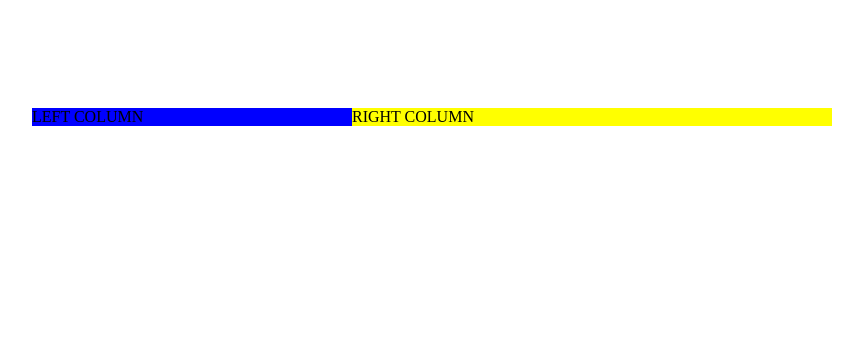
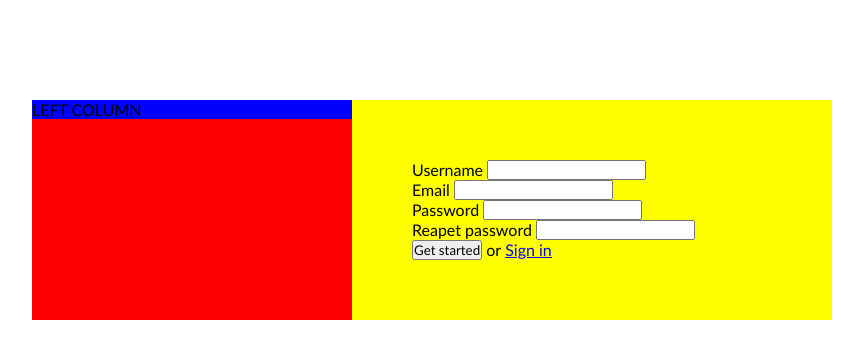
Before and after one commit to camel25/3-Sign-up, a plain HTML site: page index.html in a window 1280 px wide. Shown: the whole page, without its empty margins (208-1071 px from the left). Drawn offline with Linux system fonts and the light colour scheme.

Commit message:
Form and reset css rule

```diff
--- a/css/main.css
+++ b/css/main.css
@@ -1,3 +1,12 @@
+body,
+body * {
+    margin: 0;
+    padding: 0;
+    vertical-align: top;
+    box-sizing: border-box;
+    font-family: 'Gill Sans', 'Gill Sans MT', Calibri, 'Trebuchet MS', sans-serif;
+}
+
 .container {
     display: inline-block;
     width: 800px;
@@ -14,5 +23,9 @@
 .right-column{
     width: 60%;
     float: left;
+    padding: 60px;
     background-color: yellow;
 }
+.close {
+
+}
--- a/index.html
+++ b/index.html
@@ -14,7 +14,30 @@
            LEFT COLUMN
         </div>
         <div class="right-column">
-            RIGHT COLUMN
+           <div class="close"></div>
+           <form>
+                <div class="form-row">
+                    <label for="">Username</label>
+                    <input type="text">
+                </div>
+                <div class="form-row">
+                    <label for="">Email</label>
+                    <input type="email">
+                </div>
+                <div class="form-row">
+                    <label for="">Password</label>
+                    <input type="password">
+                </div>
+                <div class="form-row">
+                    <label for="">Reapet password</label>
+                    <input type="password">
+                </div>
+                <div class="form-row">
+                    <button type="submit">Get started</button>
+                    <span>or</span>
+                    <a href="#">Sign in</a>
+                </div>
+           </form>
         </div>
     </main>
 </body>
```
